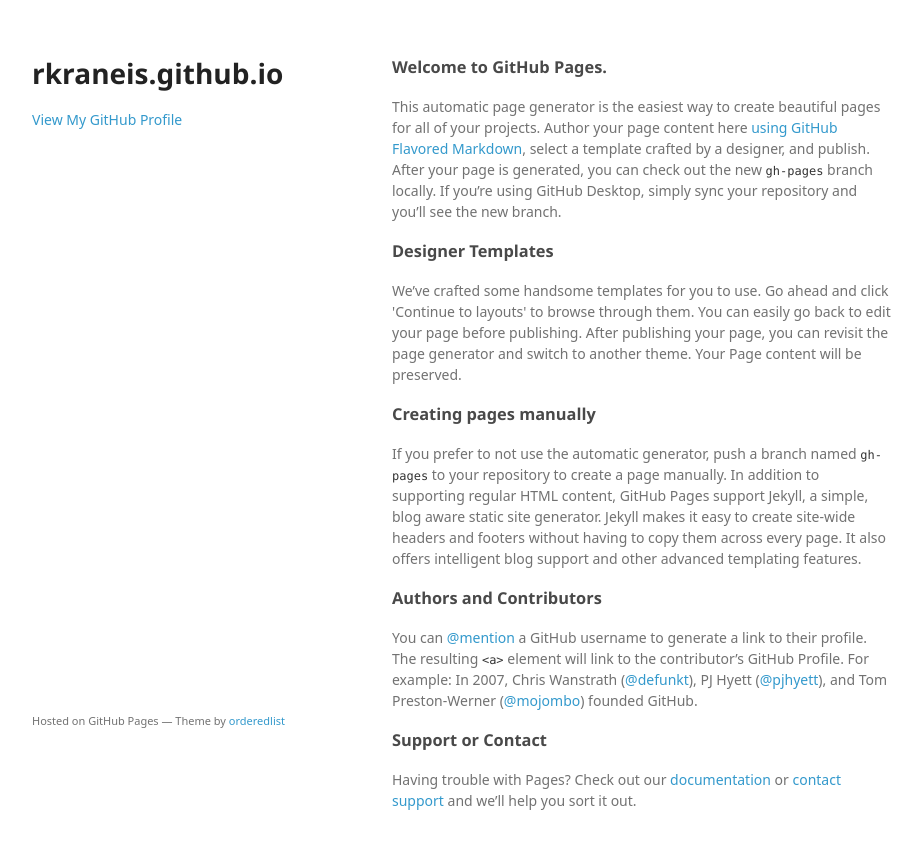
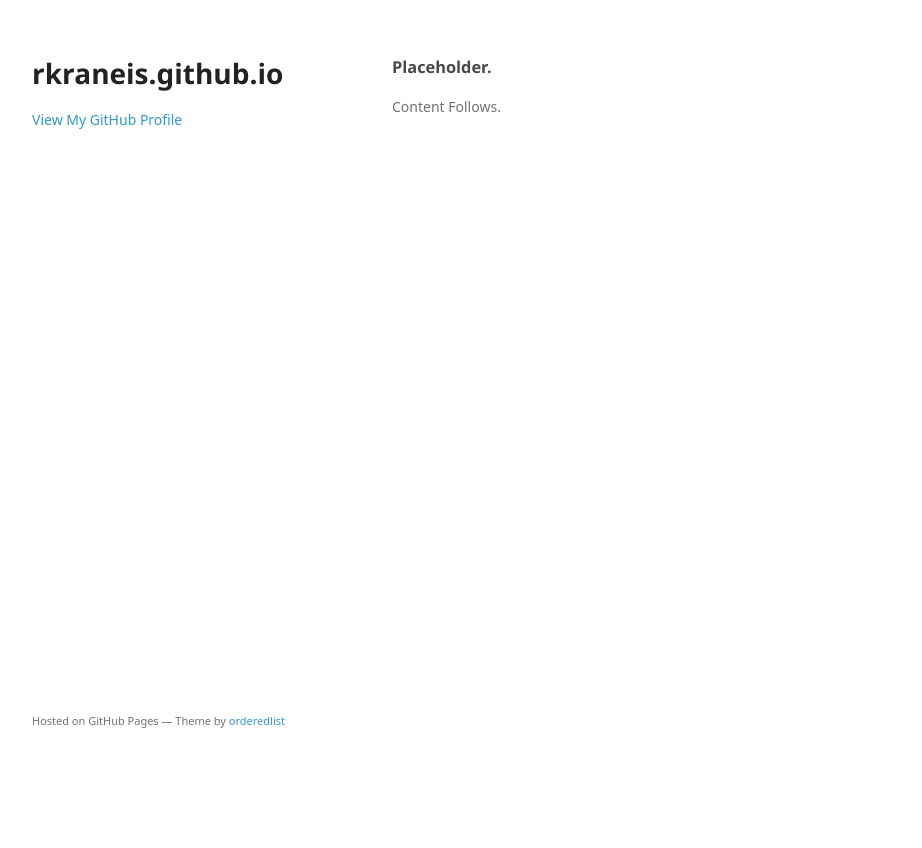
Before and after one commit to rkraneis/rkraneis.github.io, a plain HTML site: page index.html in a window 1280 px wide. Shown: the whole page, without its empty margins (178-1100 px from the left). After the commit the page ends 800 px from the top, so only its background shows below. Drawn offline with Linux system fonts and the light colour scheme; a web font is replaced by a local one.

Commit message:
Replace master branch with page content via GitHub

```diff
--- a/index.html
+++ b/index.html
@@ -24,29 +24,9 @@
       </header>
       <section>
         <h3>
-<a id="welcome-to-github-pages" class="anchor" href="#welcome-to-github-pages" aria-hidden="true"><span aria-hidden="true" class="octicon octicon-link"></span></a>Welcome to GitHub Pages.</h3>
+<a id="placeholder" class="anchor" href="#placeholder" aria-hidden="true"><span aria-hidden="true" class="octicon octicon-link"></span></a>Placeholder.</h3>
 
-<p>This automatic page generator is the easiest way to create beautiful pages for all of your projects. Author your page content here <a href="https://guides.github.com/features/mastering-markdown/">using GitHub Flavored Markdown</a>, select a template crafted by a designer, and publish. After your page is generated, you can check out the new <code>gh-pages</code> branch locally. If you’re using GitHub Desktop, simply sync your repository and you’ll see the new branch.</p>
-
-<h3>
-<a id="designer-templates" class="anchor" href="#designer-templates" aria-hidden="true"><span aria-hidden="true" class="octicon octicon-link"></span></a>Designer Templates</h3>
-
-<p>We’ve crafted some handsome templates for you to use. Go ahead and click 'Continue to layouts' to browse through them. You can easily go back to edit your page before publishing. After publishing your page, you can revisit the page generator and switch to another theme. Your Page content will be preserved.</p>
-
-<h3>
-<a id="creating-pages-manually" class="anchor" href="#creating-pages-manually" aria-hidden="true"><span aria-hidden="true" class="octicon octicon-link"></span></a>Creating pages manually</h3>
-
-<p>If you prefer to not use the automatic generator, push a branch named <code>gh-pages</code> to your repository to create a page manually. In addition to supporting regular HTML content, GitHub Pages support Jekyll, a simple, blog aware static site generator. Jekyll makes it easy to create site-wide headers and footers without having to copy them across every page. It also offers intelligent blog support and other advanced templating features.</p>
-
-<h3>
-<a id="authors-and-contributors" class="anchor" href="#authors-and-contributors" aria-hidden="true"><span aria-hidden="true" class="octicon octicon-link"></span></a>Authors and Contributors</h3>
-
-<p>You can <a href="https://github.com/blog/821" class="user-mention">@mention</a> a GitHub username to generate a link to their profile. The resulting <code>&lt;a&gt;</code> element will link to the contributor’s GitHub Profile. For example: In 2007, Chris Wanstrath (<a href="https://github.com/defunkt" class="user-mention">@defunkt</a>), PJ Hyett (<a href="https://github.com/pjhyett" class="user-mention">@pjhyett</a>), and Tom Preston-Werner (<a href="https://github.com/mojombo" class="user-mention">@mojombo</a>) founded GitHub.</p>
-
-<h3>
-<a id="support-or-contact" class="anchor" href="#support-or-contact" aria-hidden="true"><span aria-hidden="true" class="octicon octicon-link"></span></a>Support or Contact</h3>
-
-<p>Having trouble with Pages? Check out our <a href="https://help.github.com/pages">documentation</a> or <a href="https://github.com/contact">contact support</a> and we’ll help you sort it out.</p>
+<p>Content Follows.</p>
       </section>
       <footer>
         <p><small>Hosted on GitHub Pages &mdash; Theme by <a href="https://github.com/orderedlist">orderedlist</a></small></p>
```
Also changed, not shown: params.json (+1 -1 lines).
